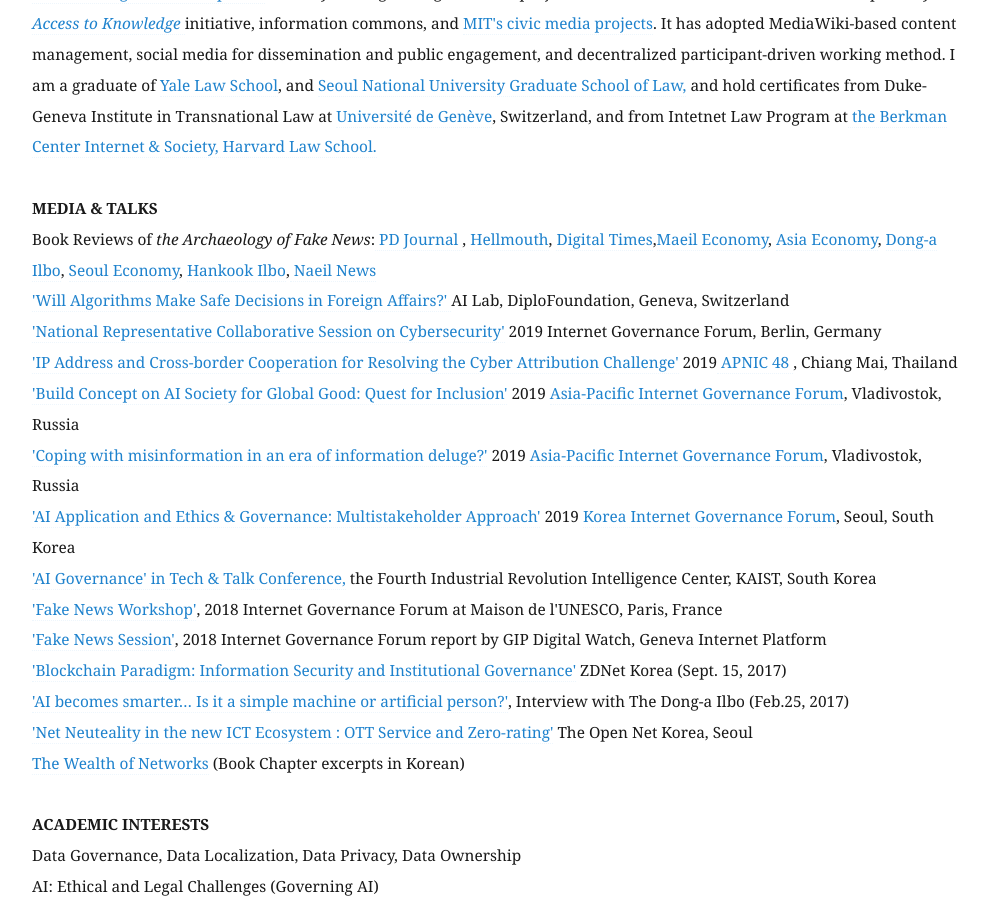
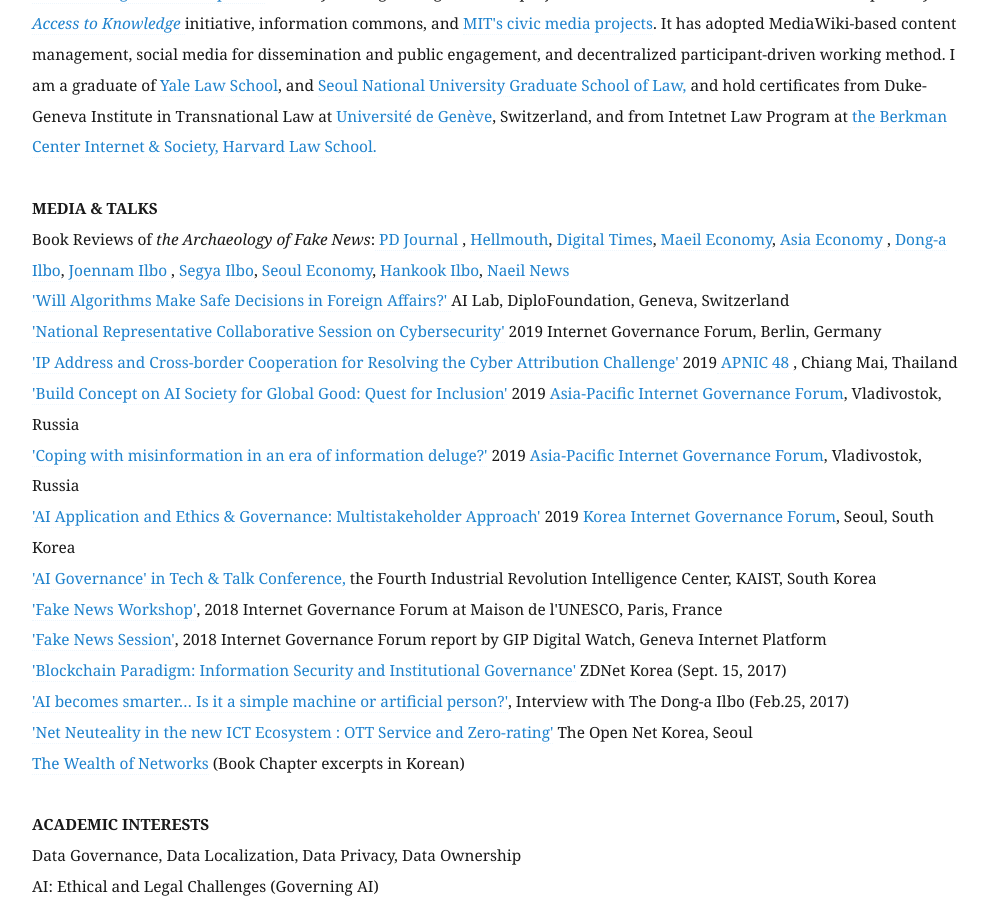
Before and after one commit to eunchangchoi/eunchangchoi.github.io, a Jekyll site: the page built from index.md, in a window 1280 px wide and 900 px high, scrolled down 1772 px. Shown: the whole window, without its empty margins (68-1056 px from the left). Built offline with Jekyll 4.4.1, drawn with Linux system fonts in a browser that asks for light colours.

Commit message:
Update index.md

```diff
--- a/index.md
+++ b/index.md
@@ -27,7 +27,7 @@
    <br>
 
  <strong> MEDIA & TALKS </strong> <br>
-Book Reviews of<i> the Archaeology of Fake News</i>:<a href="https://www.pdjournal.com/news/articleView.html?idxno=71119"> PD Journal </a>, <a href="https://www.youtube.com/watch?v=MpeoOBXadZ8&feature=youtu.be&t=241">Hellmouth</a>, <a href="http://www.dt.co.kr/contents.html?article_no=2020030302103869061001">Digital Times</a>,<a href="https://www.mk.co.kr/news/culture/view/2020/02/155878">Maeil Economy</a>, <a href="https://www.asiae.co.kr/article/2020022811050161321&mobile=Y">Asia Economy</a>, <a href="http://www.donga.com/news/article/all/20200216/99724450/1">Dong-a Ilbo</a>, <a href="https://www.sedaily.com/NewsVIew/1YYX4ZYYI0"> Seoul Economy</a>, <a href="https://www.hankookilbo.com/News/Read/202002131753026467">Hankook Ilbo</a>,<a href="https://www.naeil.com/news_view/?id_art=341418"> Naeil News</a> <br>
+Book Reviews of<i> the Archaeology of Fake News</i>:<a href="https://www.pdjournal.com/news/articleView.html?idxno=71119"> PD Journal </a>, <a href="https://www.youtube.com/watch?v=MpeoOBXadZ8&feature=youtu.be&t=241"> Hellmouth</a>, <a href="http://www.dt.co.kr/contents.html?article_no=2020030302103869061001"> Digital Times</a>, <a href="https://www.mk.co.kr/news/culture/view/2020/02/155878">Maeil Economy</a>, <a href="https://www.asiae.co.kr/article/2020022811050161321&mobile=Y"> Asia Economy </a>, <a href="http://www.donga.com/news/article/all/20200216/99724450/1"> Dong-a Ilbo</a>, <a href="https://www.jnilbo.com/2020/02/20/2020022015101829561/">Joennam Ilbo </a>, <a href="http://www.segye.com/newsView/20200214510584?OutUrl=naver"> Segya Ilbo</a>, <a href="https://www.sedaily.com/NewsVIew/1YYX4ZYYI0"> Seoul Economy</a>, <a href="https://www.hankookilbo.com/News/Read/202002131753026467">Hankook Ilbo</a>,<a href="https://www.naeil.com/news_view/?id_art=341418"> Naeil News </a> <br>
  <a href="https://www.diplomacy.edu/blog/will-algorithms-make-safe-decisions-foreign-affairs">'Will Algorithms Make Safe Decisions in Foreign Affairs?' </a> AI Lab, DiploFoundation, Geneva, Switzerland <br>
 <a href="https://www.youtube.com/watch?v=nsZJaB3fx0E&feature=youtu.be&t=1689">'National Representative Collaborative Session on Cybersecurity'</a> 2019 Internet Governance Forum, Berlin, Germany <br>
 <a href="https://youtu.be/uRsC_ypHGCg?t=1336">'IP Address and Cross-border Cooperation for Resolving the Cyber Attribution Challenge'</a> 2019<a href="https://conference.apnic.net/48/program/schedule/#/day/6/cooperation-sig"> APNIC 48 </a>, Chiang Mai, Thailand<br>
```
